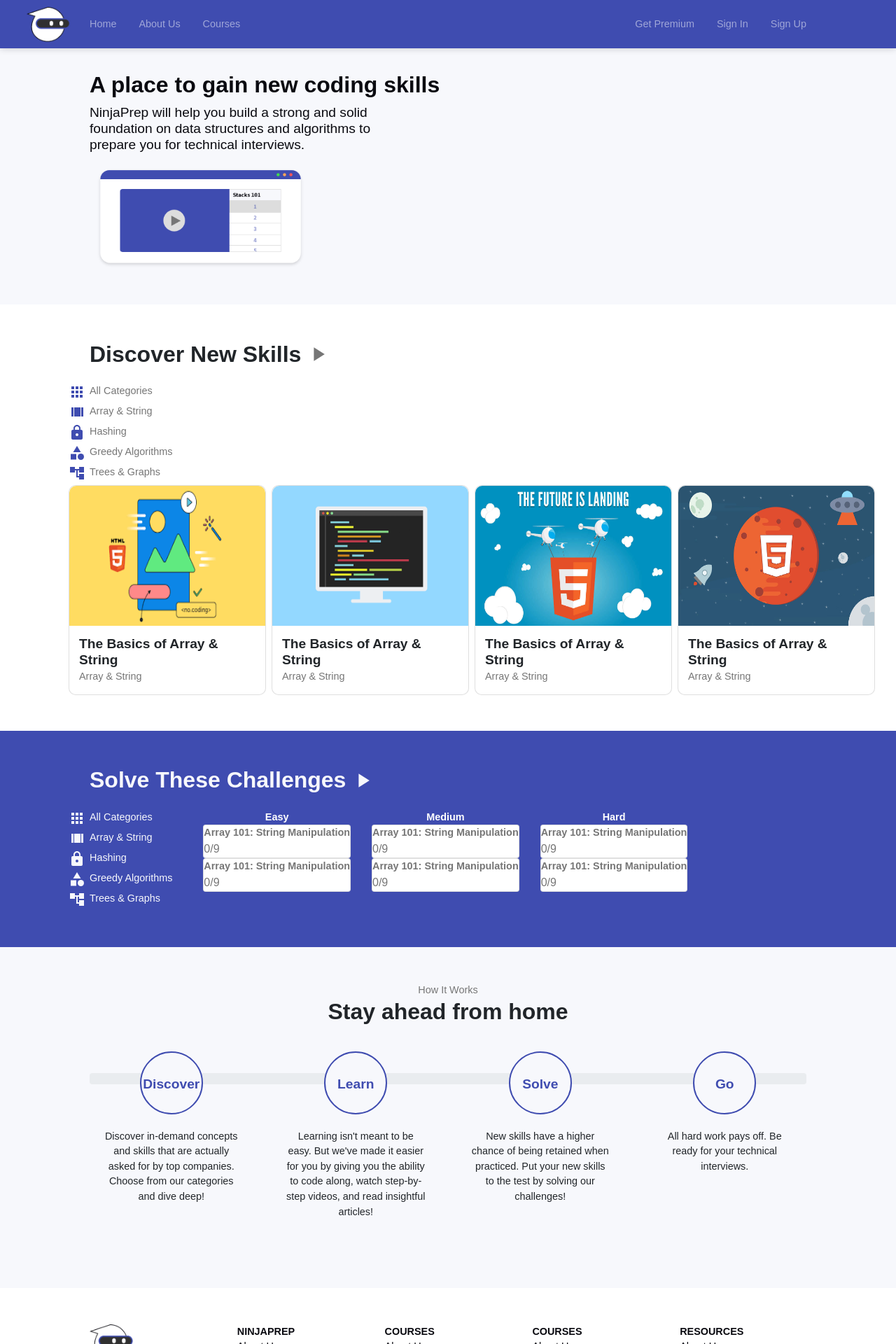
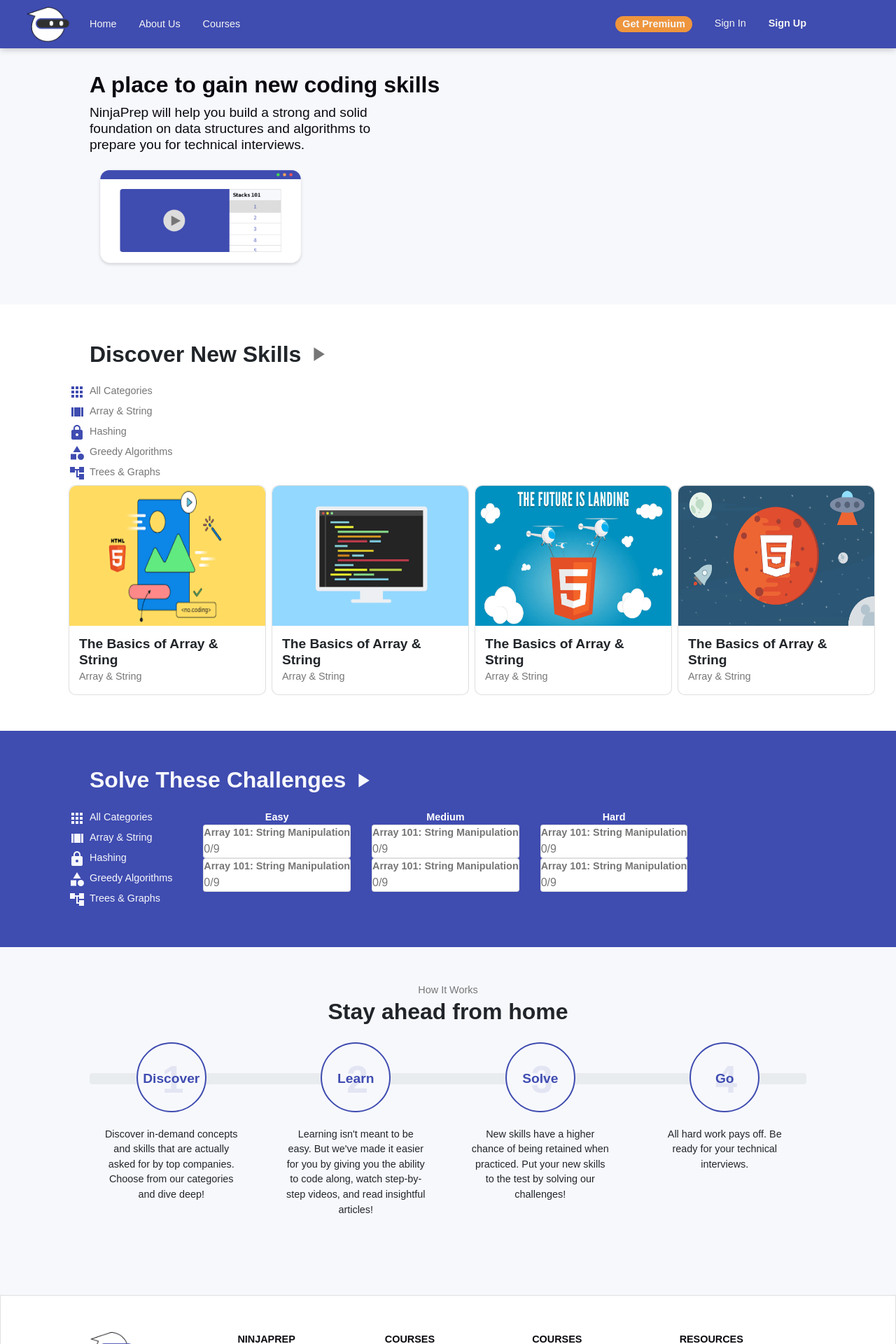
Before and after one commit to enthusiastdev121/ninja-prep, a React (Create React App) app in the folder client/: page / in a window 1280 px wide. Shown: the top 1920 px of the page at 70% size. Built offline with nearby package versions, Linux system fonts and the light colour scheme.

Commit message:
changing navbar footer and HowItWorks css

```diff
--- a/client/src/components/HowItWorks.jsx
+++ b/client/src/components/HowItWorks.jsx
@@ -27,26 +27,33 @@ class HowItWorks extends React.Component {
 					></div>
 				</div>
 				<div className="row">
-					<div className="col-sm" id="step" onMouseOver={() =>this.changeOnStep('10%')}>
-						<h2 className="step-title bold">Discover</h2>
+					{/* <div className="col-sm" id="step" onMouseOver={() =>this.changeOnStep('10%')}>
+						<h2 className="step-title bold">Discover <span className="step-number bold">2</span></h2>
+						<p className="step-description">
+							{discoverSummary}
+						</p>
+					</div> */}
+					<div className="col-sm " id="step" onMouseOver={() =>this.changeOnStep('10%')}>
+						<h2 className="step-title bold">Discover <span className="step-number bold">1</span></h2>
 						<p>
 							{discoverSummary}
 						</p>
 					</div>
 					<div className="col-sm " id="step" onMouseOver={() =>this.changeOnStep('40%')}>
-						<h2 className="step-title bold">Learn</h2>
-						<p>
+						<h2 className="step-title bold">Learn <span className="step-number bold">2</span></h2>
+						<p >
 							{learnSummary}
 						</p>
 					</div>
 					<div className="col-sm " id="step" onMouseOver={() =>this.changeOnStep('65%')}>
-						<h2 className="step-title bold">Solve</h2>
+						<h2 className="step-title bold">Solve <span className="step-number bold">3</span></h2>
+
 						<p>
 							{solveSummary}
 						</p>
 					</div>
 					<div className="col-sm " id="step" onMouseOver={() =>this.changeOnStep('100%')}>
-						<h2 className="step-title bold">Go</h2>
+						<h2 className="step-title bold">Go <span className="step-number bold">4</span></h2>
 						<p>
 							{goSummary}
 						</p>
--- a/client/src/components/Navbar.jsx
+++ b/client/src/components/Navbar.jsx
@@ -40,7 +40,7 @@ function Navbar() {
 						<ul className="navbar-nav ml-auto right-tabs">
 						<li className="nav-item right">
 							<a className="nav-link" href="#">
-								<p>Get Premium</p>
+								<p className="premium bold">Get Premium</p>
 							</a>
 						</li>
 						<li className="nav-item right">
@@ -50,7 +50,7 @@ function Navbar() {
 						</li>
 						<li className="nav-item right">
 							<a className="nav-link" href="#">
-								<p>Sign Up</p>
+								<p className="bold">Sign Up</p>
 							</a>
 						</li>
 						</ul>
--- a/client/src/css/footer.css
+++ b/client/src/css/footer.css
@@ -6,6 +6,7 @@
 	font-size: 1.2rem;
 	bottom: 0;
 	width: 100%;
+	border: 1px solid #e0e0e0;
 }
 
 p {
--- a/client/src/css/how-it-works.css
+++ b/client/src/css/how-it-works.css
@@ -9,24 +9,32 @@
 .progress-bar {
 	width: 25%;
 	background-color: #3f4cb0;
-
 }
 
 #step {
 	position: relative;
-	top: -47px;
+	top: -60px;
 	text-align: center;
 	padding: 0 3%;
 }
 
 .step-title {
-	height: 90px;
-	width: 90px;
-	line-height: 90px;
+	height: 100px;
+	width: 100px;
+	line-height: 100px;
 	border-radius: 50%;
-	border: 2px solid #3F4CB0;
-	background-color: #F7F8FC;
-	color: #3F4CB0;
+	border: 2px solid #3f4cb0;
+	background-color: #f7f8fc;
+	color: #3f4cb0;
 	text-align: center;
 	margin: auto auto 10% auto;
 }
+
+.step-number {
+	position: absolute;
+	top: 1%;
+	left: 45%;
+	color: #3f4cb0;
+	opacity: 10%;
+	font-size: 3.5rem;
+}
--- a/client/src/css/navbar.css
+++ b/client/src/css/navbar.css
@@ -7,7 +7,7 @@
 	margin: 0;
 	font-weight: 700;
 	z-index: 1;
-	box-shadow: 0 0 10px 0 rgba(0, 0, 0, 0.2);
+	box-shadow: 0 0 10px 0 rgba(0, 0, 0, 0.3);
 }
 
 .navbar-brand {
@@ -33,6 +33,7 @@
 .navbar-expand-lg .navbar-nav .nav-link {
 	padding-left: 0;
 	padding-right: 0;
+	color: #f5f5f5;
 }
 
 .left {
@@ -42,3 +43,9 @@
 .right {
 	padding-left: 2em;
 }
+
+.premium {
+	background-color: #ee953d;
+	border-radius: 20px;
+	padding: 1px 10px;
+}
```
